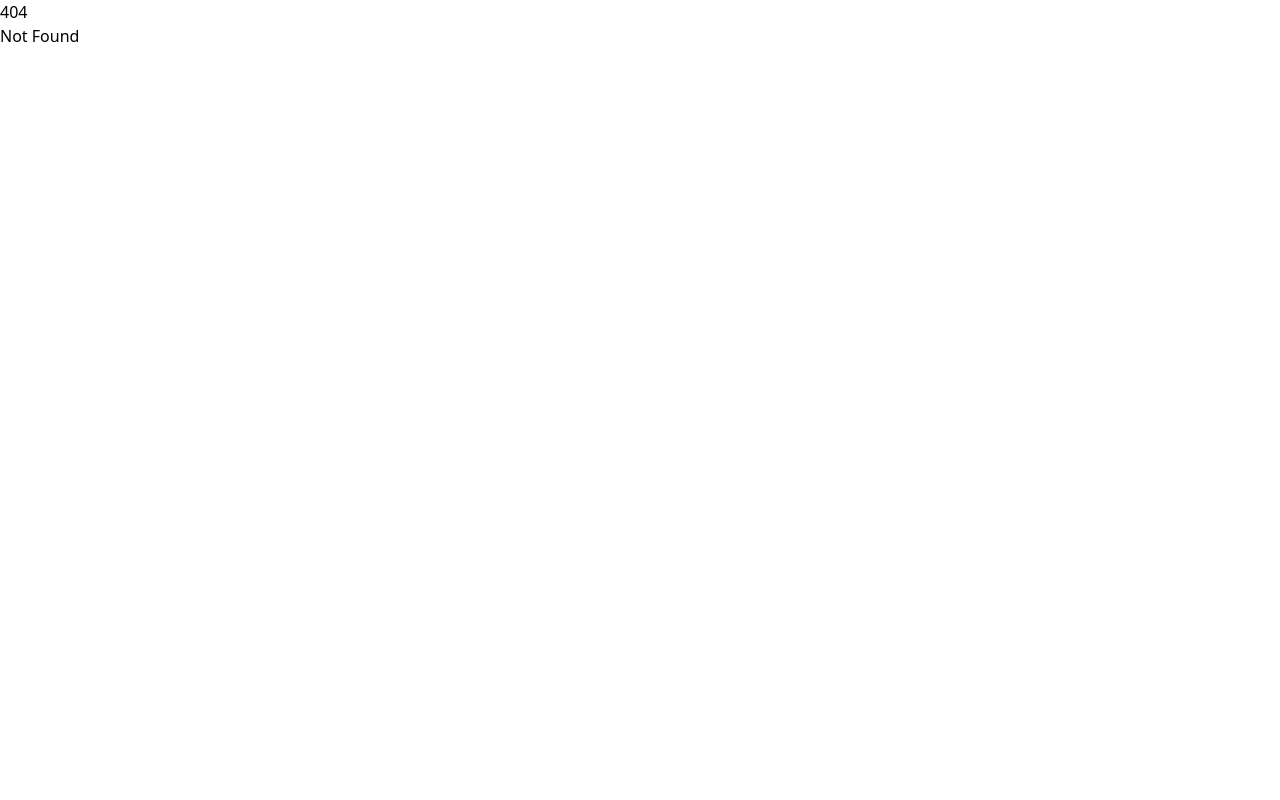
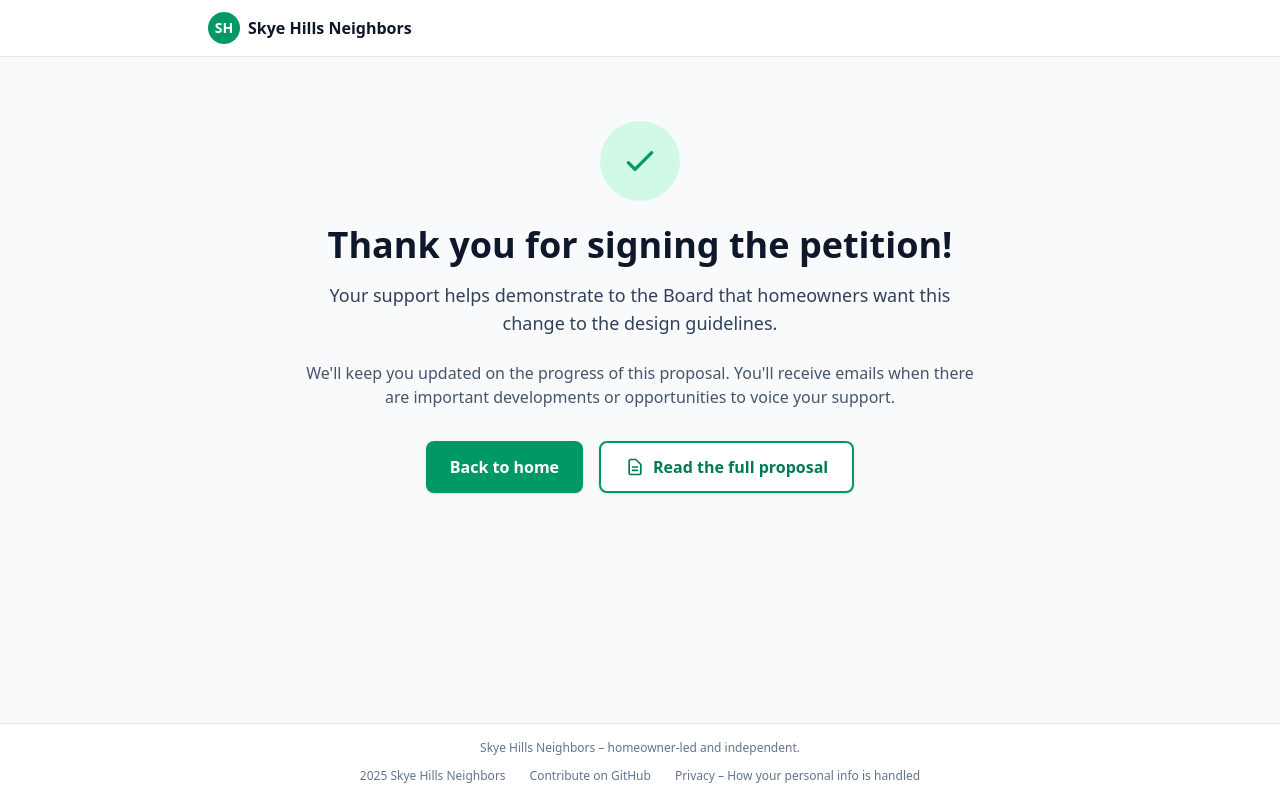
Before and after one commit to stevestrebl/skyehills, a SvelteKit app: page /thank-you in a window 1280 px wide. Before the commit this address had no page. Built offline with nearby package versions, Linux system fonts and the light colour scheme.

Commit message:
add thank you pg, center the timeline line

```diff
--- a/src/routes/+page.svelte
+++ b/src/routes/+page.svelte
@@ -300,7 +300,7 @@
 
             <div class="relative pl-2">
               <!-- Timeline line -->
-              <div class="absolute left-6 top-0 bottom-0 w-1" style="border-left: 2px dashed #cbd5e1; left: 24px; right: auto; top: 0; bottom: 0; width: 0;"></div>
+              <div class="absolute left-4 top-0 bottom-0 w-0.5 bg-slate-300"></div>
 
               <div class="space-y-8">
                 <!-- Timeline item 1 -->
--- /dev/null
+++ b/src/routes/thank-you/+page.svelte
@@ -0,0 +1,74 @@
+<script lang="ts">
+  import Footer from '$lib/Footer.svelte';
+</script>
+
+<svelte:head>
+  <title>Thank You – Skye Hills Neighbors</title>
+  <meta
+    name="description"
+    content="Thank you for signing the petition to support the design guidelines proposal."
+  />
+</svelte:head>
+
+<div class="min-h-screen flex flex-col bg-slate-50 text-slate-900">
+  <header class="bg-white border-b border-slate-200">
+    <div class="max-w-4xl mx-auto px-4 py-3 flex items-center justify-between">
+      <div class="flex items-center gap-2">
+        <a href="/" class="flex items-center gap-2">
+          <div class="w-8 h-8 rounded-full bg-emerald-600 text-white flex items-center justify-center font-bold text-sm">
+            SH
+          </div>
+          <span class="font-semibold text-base">Skye Hills Neighbors</span>
+        </a>
+      </div>
+    </div>
+  </header>
+
+  <main class="flex-1">
+    <section class="py-16 px-4">
+      <div class="max-w-2xl mx-auto text-center">
+        <div class="mb-6">
+          <div class="w-20 h-20 rounded-full bg-emerald-100 flex items-center justify-center mx-auto mb-4">
+            <svg class="w-10 h-10 text-emerald-600" fill="none" stroke="currentColor" viewBox="0 0 24 24">
+              <path stroke-linecap="round" stroke-linejoin="round" stroke-width="2" d="M5 13l4 4L19 7" />
+            </svg>
+          </div>
+        </div>
+
+        <h1 class="text-3xl md:text-4xl font-bold mb-4 text-slate-900">
+          Thank you for signing the petition!
+        </h1>
+
+        <p class="text-lg text-slate-700 mb-6">
+          Your support helps demonstrate to the Board that homeowners want this change to the design guidelines.
+        </p>
+
+        <p class="text-base text-slate-600 mb-8">
+          We'll keep you updated on the progress of this proposal. You'll receive emails when there are important developments or opportunities to voice your support.
+        </p>
+
+        <div class="flex flex-col sm:flex-row gap-4 justify-center">
+          <a
+            href="/"
+            class="inline-flex items-center justify-center gap-2 bg-emerald-600 text-white font-semibold px-6 py-3 rounded-lg shadow-sm hover:bg-emerald-700 transition-colors"
+          >
+            Back to home
+          </a>
+          <a
+            href="https://docs.google.com/document/d/1UVLoxvLzVknKMQ9ejxQrhaXfGrv2vULIoKHw1Jjlt8s/edit?usp=sharing"
+            target="_blank"
+            rel="noopener noreferrer"
+            class="inline-flex items-center justify-center gap-2 bg-white border-2 border-emerald-600 text-emerald-700 font-semibold px-6 py-3 rounded-lg shadow-sm hover:bg-emerald-50 transition-colors"
+          >
+            <svg class="w-5 h-5" fill="none" stroke="currentColor" viewBox="0 0 24 24">
+              <path stroke-linecap="round" stroke-linejoin="round" stroke-width="2" d="M9 12h6m-6 4h6m2 5H7a2 2 0 01-2-2V5a2 2 0 012-2h5.586a1 1 0 01.707.293l5.414 5.414a1 1 0 01.293.707V19a2 2 0 01-2 2z" />
+            </svg>
+            Read the full proposal
+          </a>
+        </div>
+      </div>
+    </section>
+  </main>
+
+  <Footer />
+</div>
```
